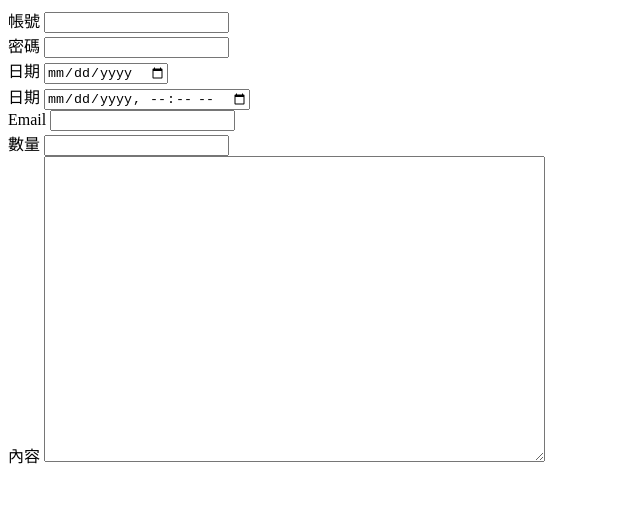
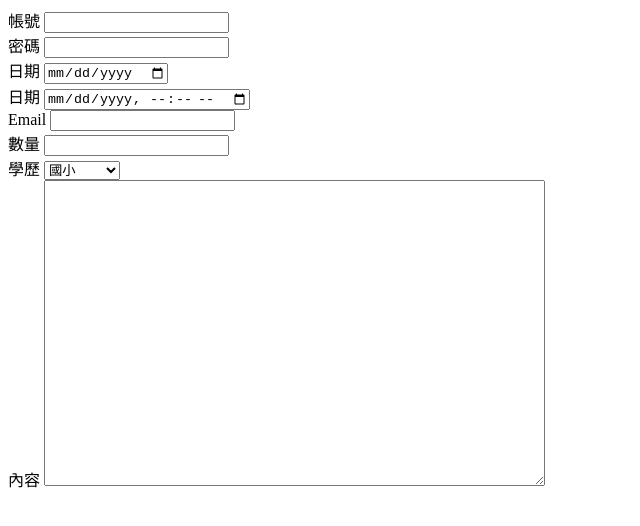
Before and after one commit to a19860101/RWD-m135-20231002, a plain HTML site: page form.html in a window 1280 px wide. Shown: the whole page, without its empty margins (0-640 px from the left). Drawn offline with Linux system fonts and the light colour scheme.

Commit message:
20231004

```diff
--- a/form.html
+++ b/form.html
@@ -26,6 +26,14 @@
         <label for="number">數量</label>
         <input type="number" id="number" name="number">
         <br>
+        <label for="edu">學歷</label>
+        <select name="edu" id="edu">
+            <option value="國小">國小</option>
+            <option value="國中">國中</option>
+            <option value="高中職">高中職</option>
+            <option value="大專院校">大專院校</option>
+        </select>
+        <br>
         <label for="content">內容</label>
         <textarea name="content" id="content" cols="60" rows="20"></textarea>
     </form>
```
